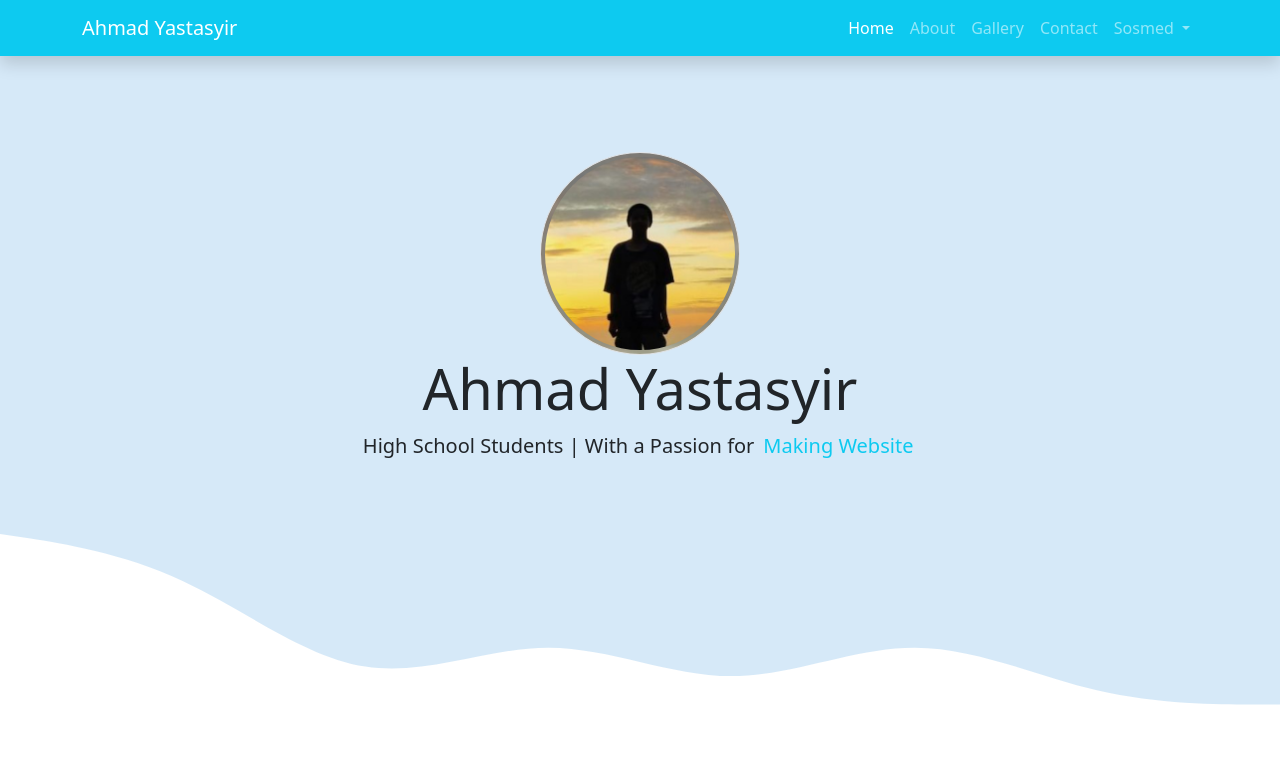
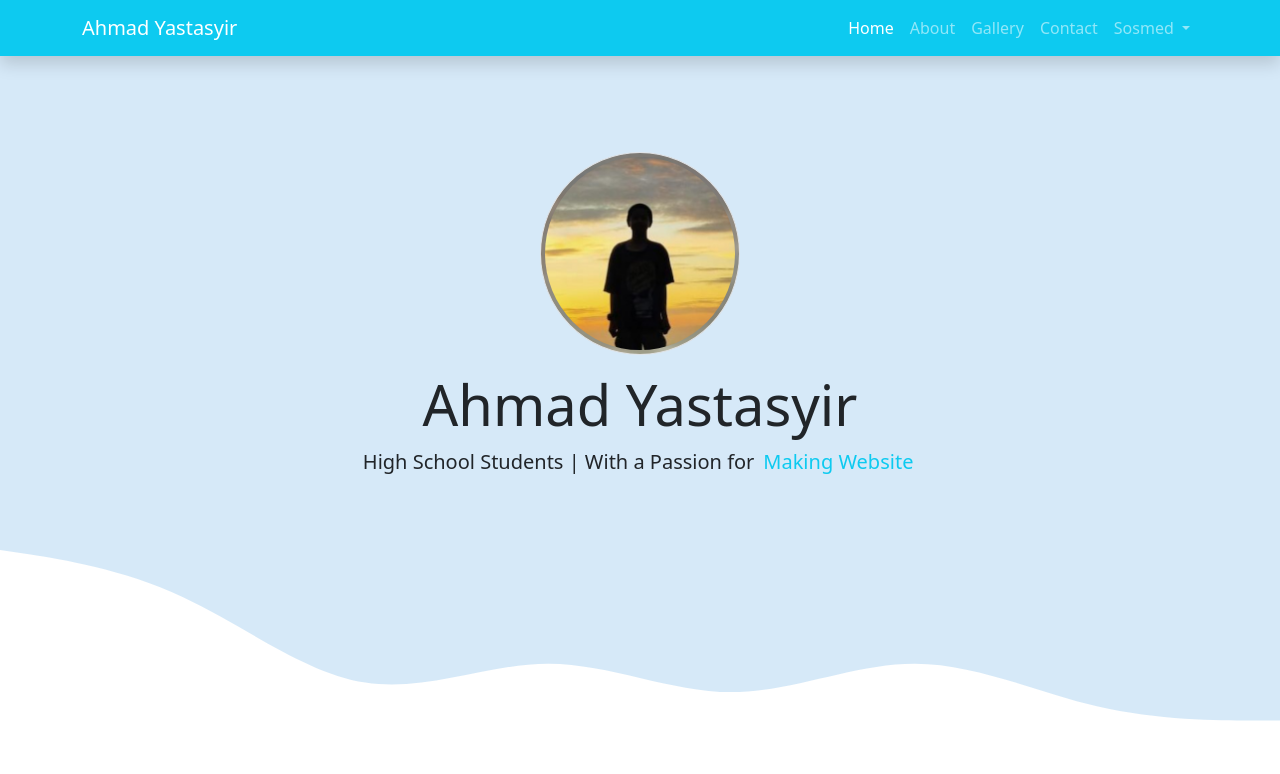
Before and after one commit to ahmadyastasyir/ahmadyastasyir.github.io, a plain HTML site: page index.html in a window 1280 px wide. Shown: the top 774 px of the page. Drawn offline with nearby package versions, Linux system fonts and the light colour scheme.

Commit message:
add spaces beetween name and photo

```diff
--- a/index.html
+++ b/index.html
@@ -52,7 +52,7 @@
     <!-- jumbotron -->
     <section class="jumbotron text-center">
       <img src="/img/Unsplash/profile.jpg" alt="My Profile Photo" width="200" class="rounded-circle img-thumbnail" />
-      <h1 class="display-4">Ahmad Yastasyir</h1>
+      <h1 class="display-4 pt-3">Ahmad Yastasyir</h1>
       <p class="lead">High School Students | With a Passion for <mark class="text-info bg-transparent">Making Website</mark></p>
       <svg xmlns="http://www.w3.org/2000/svg" viewBox="0 0 1440 320">
         <path
```
